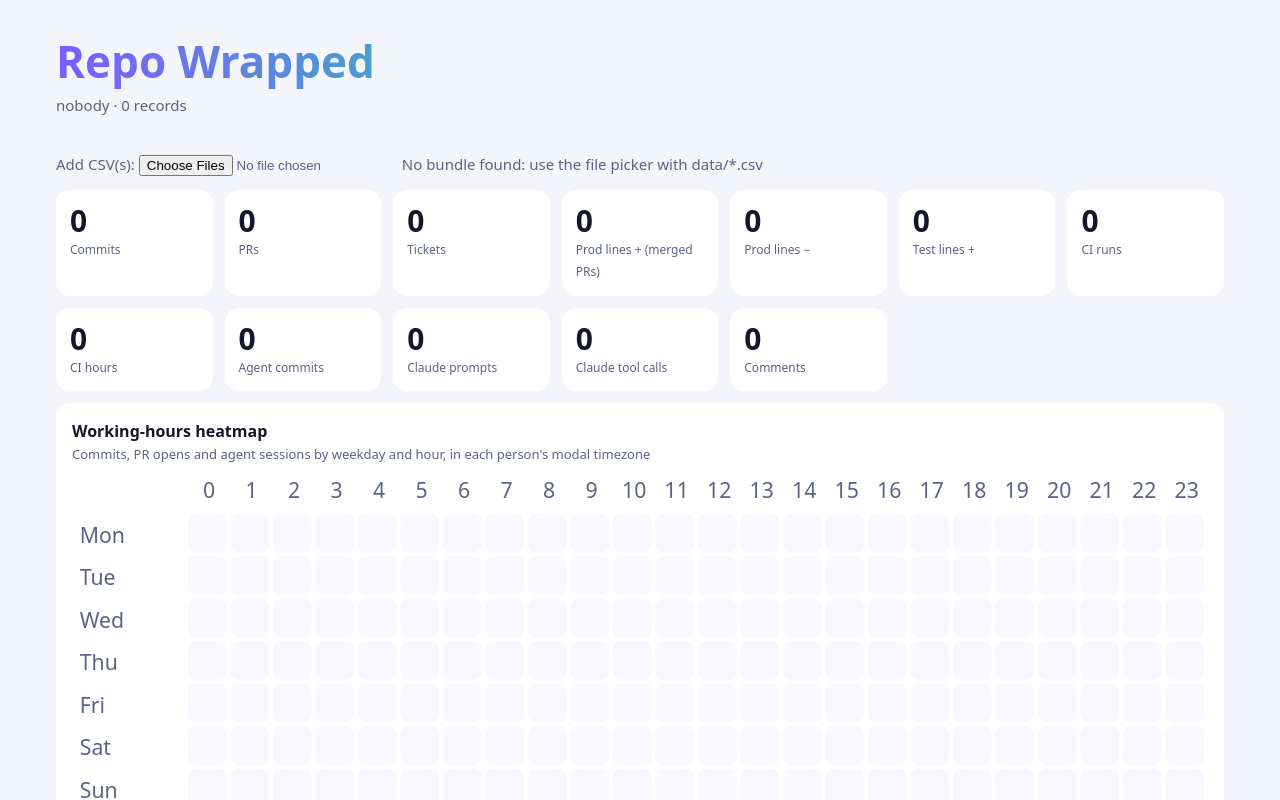
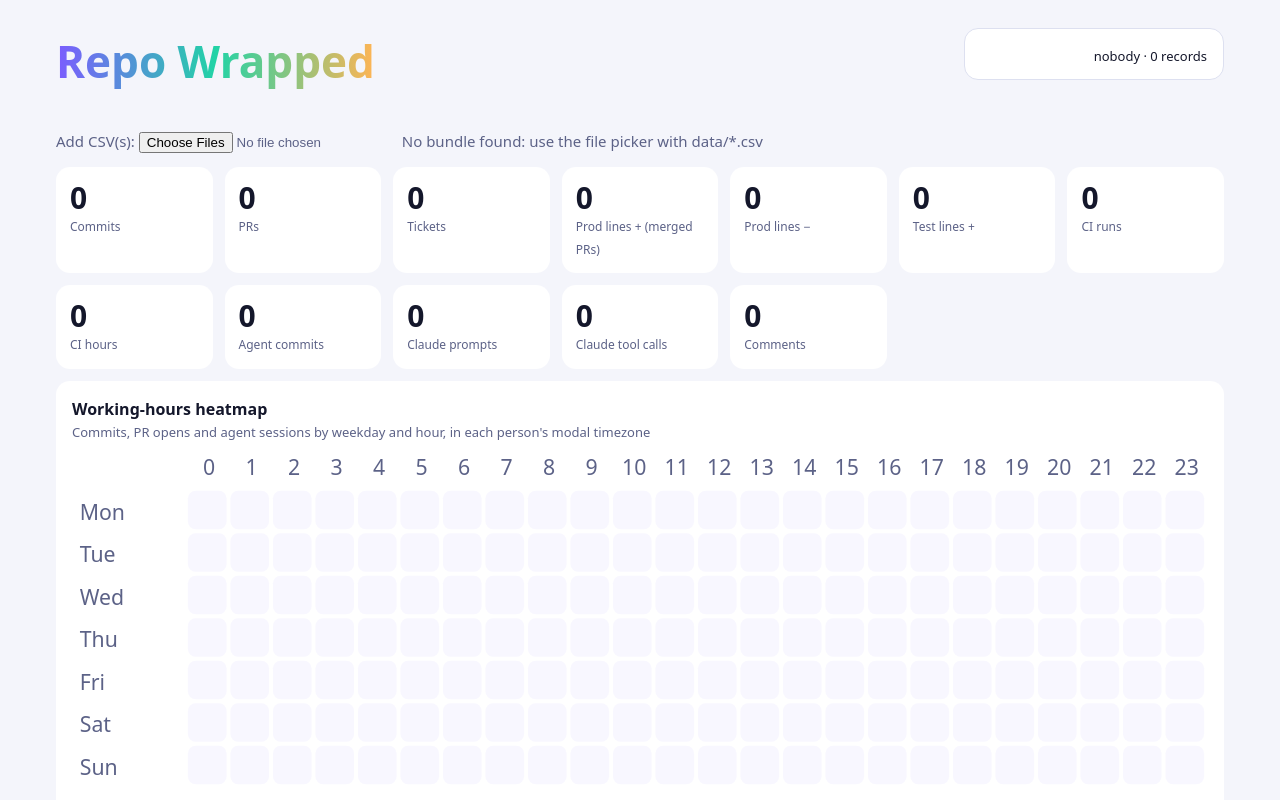
Before and after one commit to jexp/repo-wrapped, a plain HTML site: page index.html in a window 1280 px wide. Shown: the top 800 px of the page. Drawn offline with Linux system fonts and the light colour scheme.

Commit message:
feat(page): coverage badge top right (date range, days, people, record count)
Co-Authored-By: Claude Sonnet 5.5 <noreply@anthropic.com>

```diff
--- a/index.html
+++ b/index.html
@@ -5,7 +5,7 @@
 :root{--bg:#0f1220;--card:#181c30;--ink:#eef0ff;--mute:#9aa0c4;--a:#7c5cff;--b:#22d3a6;--c:#ffb454;--d:#ff6b8b;--e:#4cc3ff;--grid:#2a2f4d}
 @media (prefers-color-scheme:light){:root{--bg:#f4f5fb;--card:#fff;--ink:#14172b;--mute:#5c6287;--grid:#dde0f0}}
 *{box-sizing:border-box}body{margin:0;background:var(--bg);color:var(--ink);font:15px/1.5 system-ui,sans-serif}
-header{padding:28px 16px 8px;max-width:1200px;margin:auto}
+.hd{display:flex;flex-wrap:wrap;gap:16px;justify-content:space-between;align-items:flex-start}header{padding:28px 16px 8px;max-width:1200px;margin:auto}.badge{background:var(--card);border-radius:14px;padding:12px 16px;text-align:right;min-width:260px;border:1px solid var(--grid)}.badge .r{font-size:20px;font-weight:700;letter-spacing:-.01em}.badge .s{color:var(--mute);font-size:12px;margin-top:2px}.badge .n{font-size:13px;margin-top:6px}@media(max-width:600px){.badge{text-align:left;width:100%}}
 h1{font-size:44px;margin:0;background:linear-gradient(90deg,var(--a),var(--b),var(--c));-webkit-background-clip:text;background-clip:text;color:transparent}
 .sub{color:var(--mute)}main{max-width:1200px;margin:auto;padding:0 16px 60px}
 .bar{display:flex;flex-wrap:wrap;gap:10px;align-items:center;margin:14px 0}
@@ -25,7 +25,7 @@ table{border-collapse:collapse;width:100%;font-size:13px}td,th{padding:4px 8px;t
 .box small{display:block;opacity:.9}
 input[type=file]{color:var(--mute)}
 </style></head><body>
-<header><h1>Repo Wrapped</h1><div class="sub" id="sub0"></div><div class="sub" id="sub">Pick one or more people. Data = long-format CSV per person (commits, PRs, tickets, CI runs, agent sessions).</div></header>
+<header><div class="hd"><div><h1>Repo Wrapped</h1><div class="sub" id="sub0"></div></div><div id="badge" class="badge"></div></div><div id="sub" style="display:none"></div><div id="cover" style="display:none"></div></header>
 <main>
 <div class="bar" id="people"></div>
 <div class="bar"><label class="sub">Add CSV(s): <input type="file" id="file" accept=".csv" multiple></label><span class="sub" id="status"></span></div>
@@ -82,7 +82,9 @@ function fmt(n){n=+n;return n>=1e6?(n/1e6).toFixed(1)+"M":n>=1e4?(n/1e3).toFixed
 function sumBy(rows,types,ms,fn,f){const o=ms.map(()=>0);const ix=Object.fromEntries(ms.map((m,i)=>[m,i]));rows.forEach(r=>{if(!types.includes(r.record_type))return;const d=local(r,f);if(!d)return;const i=ix[month(d)];if(i!=null)o[i]+=fn(r)});return o}
 function median(a){if(!a.length)return 0;a=[...a].sort((x,y)=>x-y);return a[Math.floor(a.length/2)]}
 
-function render(){const rows=selRows();const names=[...state.sel].map(p=>state.names[p]||p).join(", ")||"nobody";$("sub").textContent=names+" · "+rows.length.toLocaleString()+" records";
+function render(){const rows=selRows();const names=[...state.sel].map(p=>state.names[p]||p).join(", ")||"nobody";$("sub").textContent=names+" · "+rows.length.toLocaleString()+" records";{let lo=null,hi=null;rows.forEach(r=>{[r.start_at||r.created_at,r.end_at||r.start_at].forEach(v=>{const d=v?new Date(v):null;if(!d||isNaN(d))return;if(!lo||d<lo)lo=d;if(!hi||d>hi)hi=d})});const f=d=>d.toISOString().slice(0,10);
+const who=[...state.sel].map(p=>((state.names[p]||p).split(" ")[0]).toLowerCase()).join(", ")||"nobody";
+$("badge").innerHTML=lo?`<div class="s">covered</div><div class="r">${f(lo)} &rarr; ${f(hi)}</div><div class="s">${Math.round((hi-lo)/864e5)+1} days${window.WRAPPED_GENERATED?" · pulled "+window.WRAPPED_GENERATED.replace("T"," ")+" UTC":""}</div><div class="n">${who} &middot; ${rows.length.toLocaleString()} records</div>`:`<div class="n">${who} &middot; ${rows.length.toLocaleString()} records</div>`}
 const by=t=>rows.filter(r=>r.record_type==t);const commits=by("commit"),prs=by("pr"),tix=by("ticket"),ci=by("ci_run"),ses=by("session");
 const mp=prs.filter(r=>r.state=="MERGED");const sum=(a,k)=>a.reduce((s,r)=>s+num(r[k]),0);
 const stats=[["Commits",commits.length],["PRs",prs.length],["Tickets",tix.length],["Prod lines + (merged PRs)",sum(mp,"prod_add")],["Prod lines −",sum(mp,"prod_del")],["Test lines +",sum(mp,"test_add")],["CI runs",ci.length],["CI hours",sum(ci,"ci_minutes")/60],["Agent commits",sum(commits,"agent_commits")],["Claude prompts",sum(ses,"agent_prompts")],["Claude tool calls",sum(ses,"agent_tool_calls")],["Comments",sum(prs,"comments")+sum(tix,"comments")]];
```
Also changed, not shown: 1 other file.
